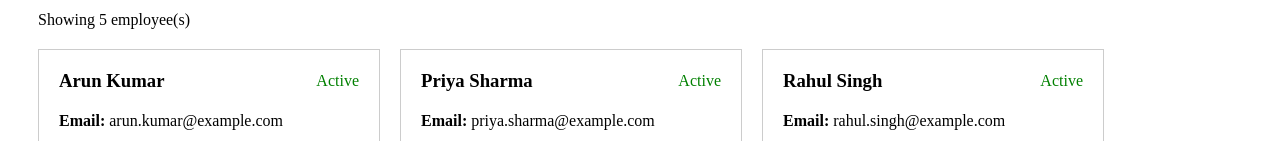
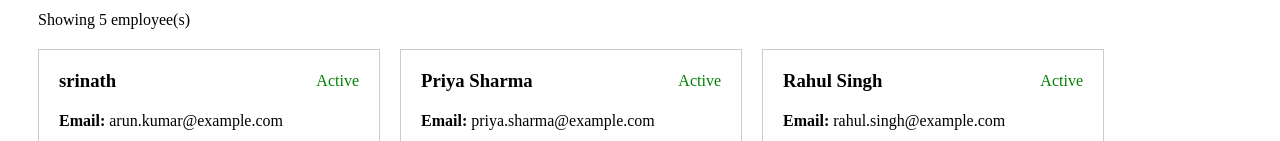
Before and after one commit to SrinathGunaSekar/hr-portal-using-angular, an Angular app: page /employees in a window 1280 px wide. Shown: the part 659-800 px from the top of the page. Built offline with nearby package versions, Linux system fonts and the light colour scheme.

Commit message:
Update employee list component

```diff
--- a/src/app/employee-list/employee-list.component.ts
+++ b/src/app/employee-list/employee-list.component.ts
@@ -9,7 +9,7 @@ export class EmployeeListComponent {
    employees: Employee[] = [
   {
     id: 1,
-    name: 'Arun Kumar',
+    name: 'srinath',
     email: 'arun.kumar@example.com',
     role: 'Frontend Developer',
     department: 'IT',
```
